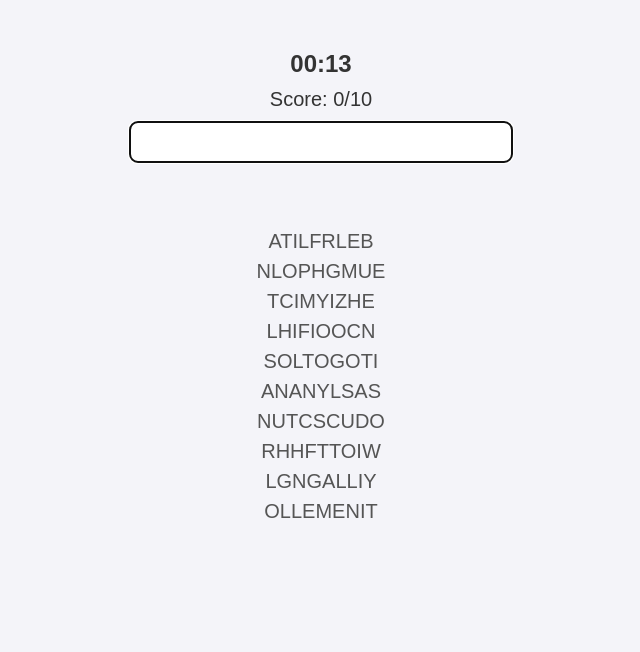
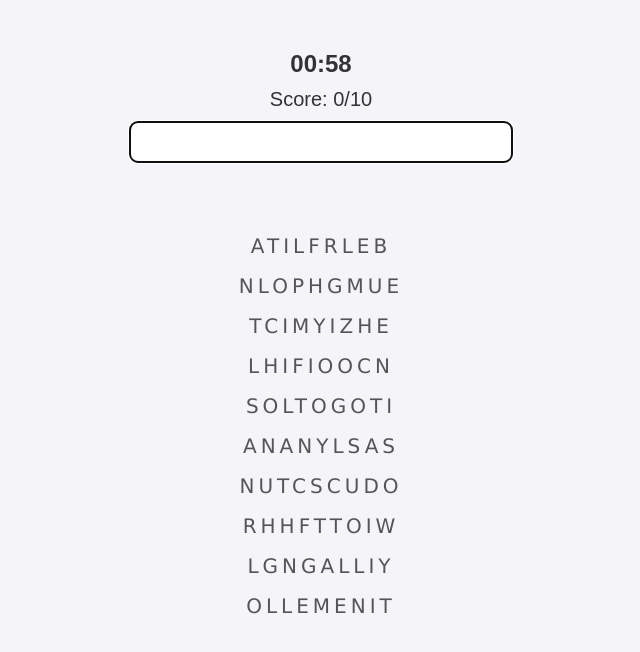
Before and after one commit to OhLookCake/wordwall, a plain HTML site: page index.html in a window 1280 px wide. Both pictures are taken after a click on the button "Start Game". Shown: the whole page, without its empty margins (319-959 px from the left). Drawn offline with Linux system fonts and the light colour scheme.

Commit message:
style changes to look more countdownlike

```diff
--- a/index.html
+++ b/index.html
@@ -28,7 +28,7 @@
     <script>
       // Params
       const numWordsToShow = 10;
-      const startingSeconds = 15;
+      const startingSeconds = 60;
 
       var today = new Date();
       var seed = today.getFullYear() * 10000 + (today.getMonth() + 1) * 100 + today.getDate();
--- a/styles.css
+++ b/styles.css
@@ -82,11 +82,13 @@ input[type="text"] {
 
 #wordList,
 #solutions {
+  font-family: "Futura Hv BT", "Atkinson Hyperlegible", "Verdana", "Helvetica", "Arial", sans-serif;
+  letter-spacing: 0.2em;
   margin-top: 20px;
   font-size: 20px;
   color: #555;
   column-count: 1;
-  line-height: 1.5;
+  line-height: 2;
 }
 
 /* Responsive adjustments */
```
